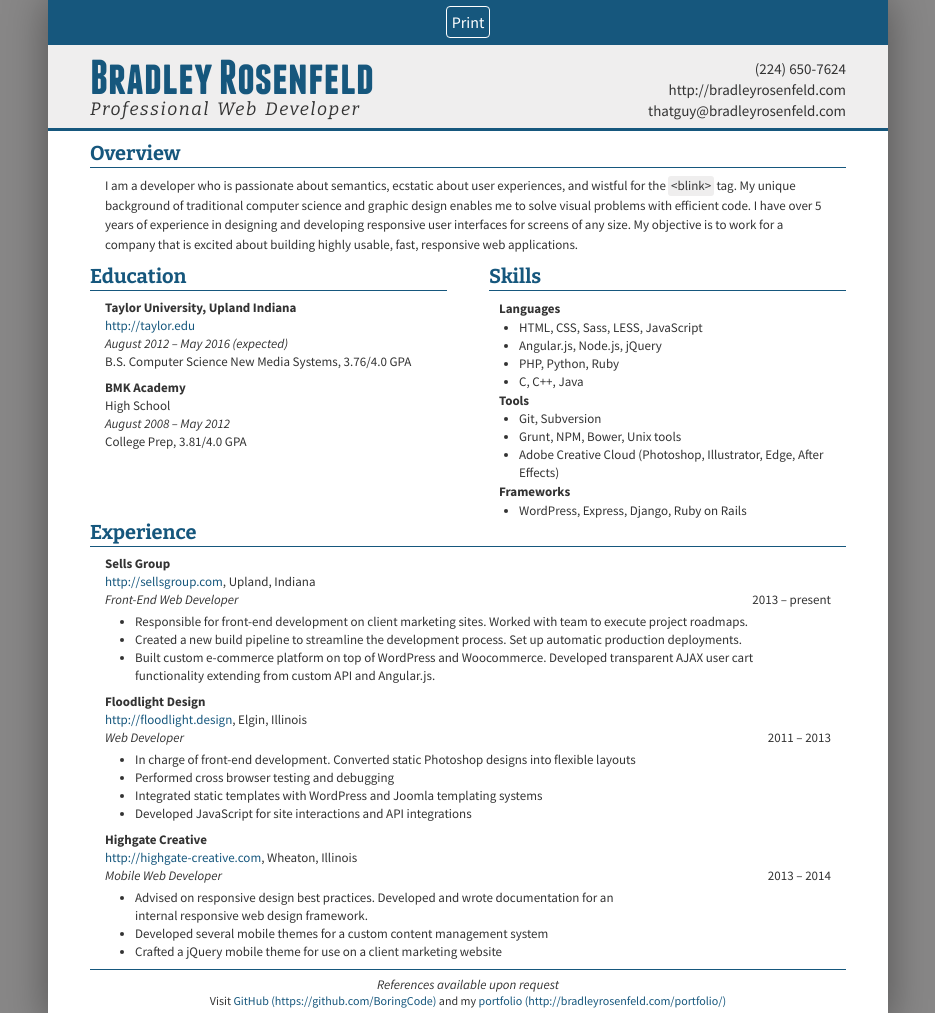
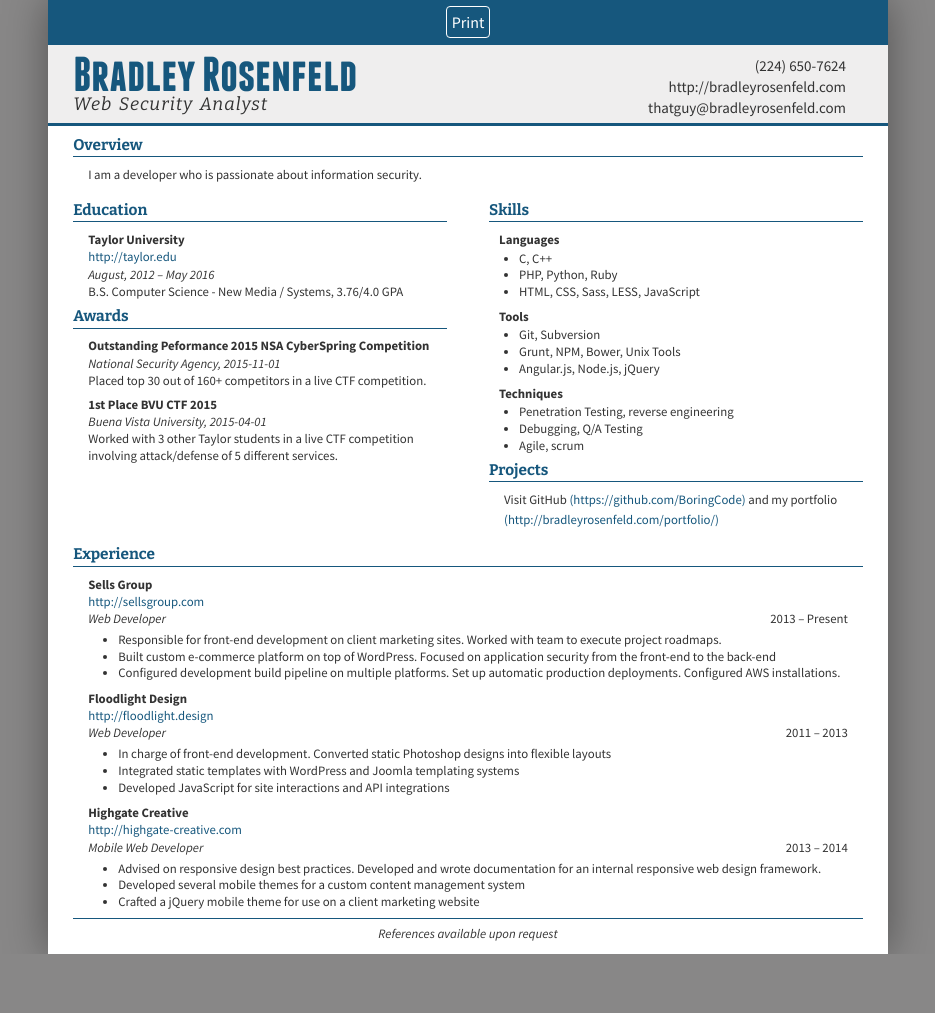
Before and after one commit to BoringCode/resume, a website: page index.html in a window 1280 px wide. Shown: the top 1013 px of the page, without its empty margins (172-1107 px from the left). After the commit the page ends 954 px from the top, so only its background shows below. Drawn offline with nearby package versions, Linux system fonts and the light colour scheme.

Commit message:
First pass at JSON resume

```diff
--- a/index.html
+++ b/index.html
@@ -1,9 +1,217 @@
-<!DOCTYPE html>
+<!doctype html>
 <html>
 	<head>
-		<title>Resumé - Bradley Rosenfeld</title>
-		<link href="style.css" rel="stylesheet"/>
-		<link rel='stylesheet' href='print.css' media="print" />
+		<meta charset="utf-8">
+		<meta name="viewport" content="width=device-width, user-scalable=no, minimal-ui">
+		<title>Bradley Rosenfeld</title>
+		<style type="text/css">@import url(https://fonts.googleapis.com/css?family=Source+Sans+Pro:400,700,400italic|Bitter:400italic,700);
+@font-face {
+	font-family: 'Franchise';
+	font-weight: bold;
+	font-weight: 700;
+	src: local('Franchise'), url(fonts/franchise-bold-webfont.ttf) format('ttf'), url(fonts/franchise-bold-webfont.woff) format('woff');
+}
+
+* {margin: 0; padding: 0; box-sizing: border-box;}
+
+@media print {
+	html {
+		margin-top: -0.5em;
+	}
+}
+
+html {
+	width: 100%;
+	min-height: 100%;
+	background-color: #888787;
+	display: flex;
+	flex-direction: column;
+	justify-content: center;
+}
+
+body {
+	background-color: white;
+	font-family: 'Source Sans Pro', sans-serif;
+	min-height: 100%;
+	width: 840px;
+	margin: auto;
+	box-shadow: 0 0 40px 0px rgba(0, 0, 0, 0.4);
+	padding-bottom: 15px;
+	color: #333333;
+}
+
+.control-bar {
+	height: 45px;
+	line-height: 45px;
+	text-align: center;
+	background-color: #16577D;
+	color: white;
+}
+	.control-bar a {
+		color: white;
+		text-decoration: none;
+		border: 1px solid white;
+		padding: 5px;
+		margin: 5px;
+		-webkit-border-radius: 4px;
+		border-radius: 4px;
+	}
+
+.row {
+	display: block;
+}
+	.col {
+		display: inline-block;
+		vertical-align: top;
+		margin-right: -0.25em;
+	}
+		.col-2-1 {
+			width: 50%;
+		}
+		.col:first-child {
+			padding-right: 2.5%;
+		}
+		.col:last-child {
+			padding-left: 2.5%;
+		}
+/*page header*/
+body > header {
+	width: 100%;
+	padding: 10px 3%;
+	background-color: #EFEEEE;
+	font-family: 'Franchise', serif;
+	border-bottom: 3px solid #16577D;
+	margin-bottom: 10px;
+	position: relative;
+}
+	body > header h1 {
+		color: #16577D;
+		font-size: 49px;
+		line-height: 40px;
+	}
+	body > header h2 {
+		font-size: 18px;
+		line-height: 18px;
+		letter-spacing: 1px;
+		word-spacing: 2px;
+		font-family: 'Bitter';
+		font-style: italic;
+		font-weight: 400;
+	}
+	body > header .info {
+		position: absolute;
+		top: 0;
+		right: 5%;
+		font-size: 15px;
+		font-family: 'Source Sans Pro', sans-serif;
+		text-align: right;
+		padding: 12px 0;
+		line-height: 1.25em;
+	}
+		body > header .info a {
+            display: block;
+				color: inherit;
+				text-decoration: none;
+				margin-bottom: 2px;
+		}
+
+.code {
+	display: inline-block;
+	padding: 0 0.2em;
+	border-radius: 3px;
+	background: #EFEEEE;
+}
+
+section, footer {
+	width: 100%;
+	padding: 0 3%;
+	margin-top: 0.5em;
+	font-size: 0.8em;
+	line-height: 1.5em;
+}
+	section header {
+		border-bottom: 1px solid #16577D;
+		padding-bottom: 2px;
+		margin-bottom: 8px;
+	}
+	   section header h2 {
+	   		color: #16577D;
+			font-size: 1.2em;
+			line-height: 1.2em;
+			font-family: 'Bitter', serif;
+	   }
+	section ul li {
+		list-style: none;
+		margin: 0.6em 15px;
+		line-height: 1.3em;
+	}
+		section ul.list li {
+			list-style: disc;
+			margin: 0;
+			margin-left: 30px;
+		}
+		section ul.list {
+			margin-bottom: 0.6em;
+		}
+	section strong {
+		margin-left: 10px;
+	}
+	section ul h2 {
+		font-size: inherit;
+		line-height: 18px;
+	}
+	footer em {
+		border-top: 1px solid #16577D;
+		display: block;
+		padding-top: 8px;
+		margin-top: -2px;
+		line-height: 1em;
+		text-align: center;
+	}
+	footer p {
+		text-align: center;
+		font-size: 0.9em;
+		margin-top: 0px;
+	}
+	footer a {
+		text-decoration: none;
+		color: #16577D;
+	}
+	section ul em {
+		line-height: 18px;
+		display: block;
+	}
+		section em span {
+			font-style: normal;
+			float: right;
+		}
+	section a {
+		color: #16577D;
+		text-decoration: none;
+	}
+	section > p {
+		margin: 4px 15px;
+		margin-bottom: 10px;
+	}
+footer {
+	margin-top: 10px;
+}
+.experience .list {
+	margin-top: 4px;
+}</style>
+		<style media="print">html {
+	background: none;
+}
+body {
+	width: 100%;
+	box-shadow: none;
+	padding-bottom: 0;
+	min-height: auto;
+}
+
+.control-bar, .add, .delete {
+	display: none;
+}</style>
 	</head>
 	<body>
 		<div class="control-bar">
@@ -11,9 +219,9 @@
 		</div>
 		<header>
 			<h1>Bradley Rosenfeld</h1>
-			<h2>Professional Web Developer</h2>
+			<h2>Web Security Analyst</h2>
 			<div class="info">
-				<a href="tel:2246507624">(224) 650-7624</a>
+				<a href="tel:(224) 650-7624">(224) 650-7624</a>
 				<a href="http://bradleyrosenfeld.com">http://bradleyrosenfeld.com</a>
 				<a href="mailto:thatguy@bradleyrosenfeld.com">thatguy@bradleyrosenfeld.com</a>
 			</div>
@@ -22,7 +230,7 @@
 			<header>
 				<h2>Overview</h2>
 			</header>
-			<p>I am a developer who is passionate about semantics, ecstatic about user experiences, and wistful for the <span class="code">&lt;blink&gt;</span> tag. My unique background of traditional computer science and graphic design enables me to solve visual problems with efficient code. I have over 5 years of experience in designing and developing responsive user interfaces for screens of any size. My objective is to work for a company that is excited about building highly usable, fast, responsive web applications.</p>
+			<p>I am a developer who is passionate about information security.</p>
 		</section>
 		<div class="row">
 			<section class="education col col-2-1">
@@ -31,16 +239,25 @@
 				</header>
 				<ul>
 					<li>
-						<h2>Taylor University, Upland Indiana</h2>
+						<h2>Taylor University</h2>
 							<a href="http://taylor.edu">http://taylor.edu</a>
-						<em>August 2012 &#x2013; May 2016 (expected)</em>
-						<p>B.S. Computer Science New Media Systems, 3.76/4.0 GPA</p>
+						<em>August, 2012 &#x2013; May 2016</em>
+						<p>B.S. Computer Science - New Media / Systems, 3.76/4.0 GPA</p>
+					</li>
+				</ul>
+				<header>
+					<h2>Awards</h2>
+				</header>
+				<ul>
+					<li>
+						<h4>Outstanding Peformance 2015 NSA CyberSpring Competition</h4>
+						<em>National Security Agency, 2015-11-01</em>
+						<p>Placed top 30 out of 160+ competitors in a live CTF competition.</p>
 					</li>
 					<li>
-						<h2>BMK Academy</h2>
-						<p>High School</p>
-						<em>August 2008 &#x2013; May 2012</em>
-						<p>College Prep, 3.81/4.0 GPA</p>
+						<h4>1st Place BVU CTF 2015</h4>
+						<em>Buena Vista University, 2015-04-01</em>
+						<p>Worked with 3 other Taylor students in a live CTF competition involving attack/defense of 5 different services.</p>
 					</li>
 				</ul>
 			</section>
@@ -50,21 +267,26 @@
 				</header>
 					<strong>Languages</strong>
 					<ul class="list">
+						<li>C, C++</li>
+						<li>PHP, Python, Ruby</li>
 						<li>HTML, CSS, Sass, LESS, JavaScript</li>
-					<li>Angular.js, Node.js, jQuery</li>
-					<li>PHP, Python, Ruby</li>
-					<li>C, C++, Java</li>
 					</ul>
 					<strong>Tools</strong>
 					<ul class="list">
 						<li>Git, Subversion</li>
-					<li>Grunt, NPM, Bower, Unix tools</li>
-					<li>Adobe Creative Cloud (Photoshop, Illustrator, Edge, After Effects)</li>
+						<li>Grunt, NPM, Bower, Unix Tools</li>
+						<li>Angular.js, Node.js, jQuery</li>
 					</ul>
-				<strong>Frameworks</strong>
+					<strong>Techniques</strong>
 					<ul class="list">
-					<li>WordPress, Express, Django, Ruby on Rails</li>
+						<li>Penetration Testing, reverse engineering</li>
+						<li>Debugging, Q/A Testing</li>
+						<li>Agile, scrum</li>
 					</ul>
+				<header>
+					<h2>Projects</h2>
+				</header>
+				<p>Visit GitHub <a href="https://github.com/BoringCode">(https://github.com/BoringCode)</a> and my portfolio <a href="http://bradleyrosenfeld.com/portfolio/">(http://bradleyrosenfeld.com/portfolio/)</a></p>
 			</section>
 		</div>
 		<section class="experience">
@@ -74,30 +296,30 @@
 			<ul>
 				<li>
 					<h2>Sells Group</h2>
-					<a href="http://sellsgroup.com/">http://sellsgroup.com</a>, Upland, Indiana
-					<em>Front-End Web Developer <span>2013 &#x2013; present</span></em>
+					<a href="http://sellsgroup.com">http://sellsgroup.com</a>
+					<em>Web Developer <span>2013 &#x2013; Present</span></em>
 					<ul class="list">
 						<li>Responsible for front-end development on client marketing sites. Worked with team to execute project roadmaps.</li>
-						<li>Created a new build pipeline to streamline the development process. Set up automatic production deployments.</li>
-						<li>Built custom e-commerce platform on top of WordPress and Woocommerce. Developed transparent AJAX user cart functionality extending from custom API and Angular.js.</li>
+						<li>Built custom e-commerce platform on top of WordPress. Focused on application security from the front-end to the back-end</li>
+						<li>Configured development build pipeline on multiple platforms. Set up automatic production deployments. Configured AWS installations.</li>
 					</ul>
+				</li>
 				<li>
 					<h2>Floodlight Design</h2>
-					<a href="http://floodlight.design">http://floodlight.design</a>, Elgin, Illinois
+					<a href="http://floodlight.design">http://floodlight.design</a>
 					<em>Web Developer <span>2011 &#x2013; 2013</span></em>
 					<ul class="list">
 						<li>In charge of front-end development. Converted static Photoshop designs into flexible layouts</li>
-						<li>Performed cross browser testing and debugging</li>
 						<li>Integrated static templates with WordPress and Joomla templating systems</li>
 						<li>Developed JavaScript for site interactions and API integrations</li>
 					</ul>
 				</li>
 				<li>
 					<h2>Highgate Creative</h2>
-					<a href="http://highgate-creative.com">http://highgate-creative.com</a>, Wheaton, Illinois
+					<a href="http://highgate-creative.com">http://highgate-creative.com</a>
 					<em>Mobile Web Developer <span>2013 &#x2013; 2014</span></em>
 					<ul class="list">
-						<li>Advised on responsive design best practices. Developed and wrote documentation for an<br> internal responsive web design framework.</li>
+						<li>Advised on responsive design best practices. Developed and wrote documentation for an internal responsive web design framework.</li>
 						<li>Developed several mobile themes for a custom content management system</li>
 						<li>Crafted a jQuery mobile theme for use on a client marketing website</li>
 					</ul>
@@ -106,7 +328,6 @@
 		</section>
 		<footer>
 			<em>References available upon request</em>
-			<p>Visit <a href="https://github.com/BoringCode">GitHub (https://github.com/BoringCode)</a> and my <a href="http://bradleyrosenfeld.com/portfolio/">portfolio (http://bradleyrosenfeld.com/portfolio/)</a></p>
 		</footer>
 	</body>
 </html>
--- a/style.css
+++ b/style.css
@@ -71,7 +71,7 @@ body {
 /*page header*/
 body > header {
 	width: 100%;
-	padding: 10px 5%;
+	padding: 10px 3%;
 	background-color: #EFEEEE;
 	font-family: 'Franchise', serif;
 	border-bottom: 3px solid #16577D;
@@ -81,12 +81,12 @@ body > header {
 	body > header h1 {
 		color: #16577D;
 		font-size: 49px;
-		line-height: 45px;
+		line-height: 40px;
 	}
 	body > header h2 {
 		font-size: 18px;
 		line-height: 18px;
-		letter-spacing: 1.6px;
+		letter-spacing: 1px;
 		word-spacing: 2px;
 		font-family: 'Bitter';
 		font-style: italic;
@@ -99,7 +99,7 @@ body > header {
 		font-size: 15px;
 		font-family: 'Source Sans Pro', sans-serif;
 		text-align: right;
-		padding: 15px 0;
+		padding: 12px 0;
 		line-height: 1.25em;
 	}
 		body > header .info a {
@@ -118,8 +118,9 @@ body > header {
 
 section, footer {
 	width: 100%;
-	padding: 0 5%;
-	font-size: 13px;
+	padding: 0 3%;
+	margin-top: 0.5em;
+	font-size: 0.8em;
 	line-height: 1.5em;
 }
 	section header {
@@ -129,21 +130,22 @@ section, footer {
 	}
 	   section header h2 {
 	   		color: #16577D;
-	       font-size: 20px;
-	       line-height: 1.2em;
-	       font-family: 'Bitter', serif;
+			font-size: 1.2em;
+			line-height: 1.2em;
+			font-family: 'Bitter', serif;
 	   }
 	section ul li {
 		list-style: none;
-		margin-top: 8px;
-		margin-left: 15px;
-		margin-right: 15px;
-		line-height: 18px;
+		margin: 0.6em 15px;
+		line-height: 1.3em;
 	}
 		section ul.list li {
 			list-style: disc;
-			margin-top: 0px;
+			margin: 0;
 			margin-left: 30px;
+		}
+		section ul.list {
+			margin-bottom: 0.6em;
 		}
 	section strong {
 		margin-left: 10px;
@@ -162,7 +164,7 @@ section, footer {
 	}
 	footer p {
 		text-align: center;
-		font-size: 12px;
+		font-size: 0.9em;
 		margin-top: 0px;
 	}
 	footer a {
```
Also changed, not shown: index.js (added, +21 -0 lines), package.json (added, +17 -0 lines), resume.json (added, +119 -0 lines), 2 other files. Lines whose indentation alone changed are shown as unchanged.
